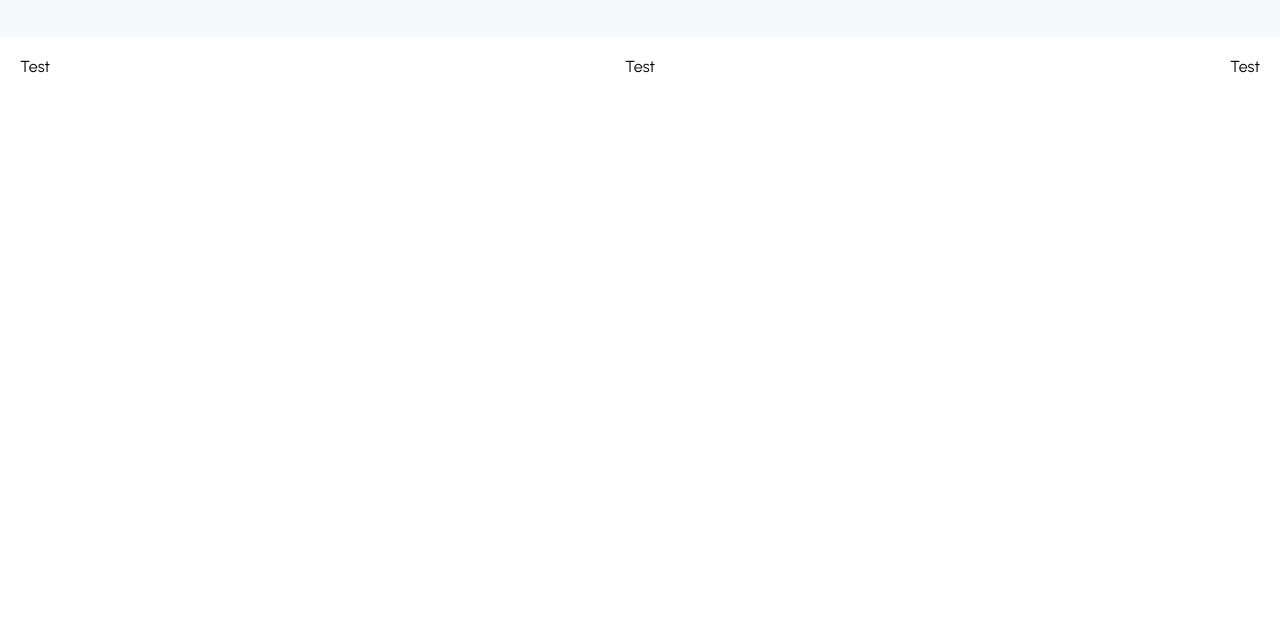
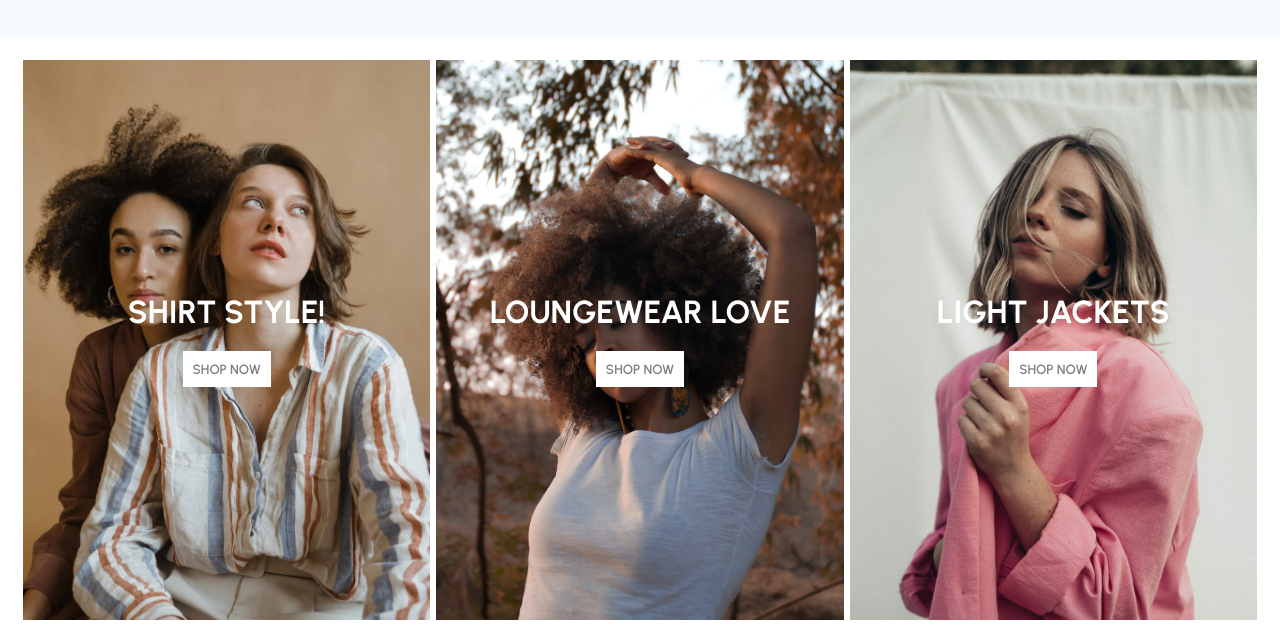
Before and after one commit to DviadFer/ecommerce-react, a React (Create React App) app: page / in a window 1280 px wide. Shown: the part 853-1496 px from the top of the page. Before the commit the page ends 949 px from the top, so only its background shows below. Built offline with nearby package versions, Linux system fonts and the light colour scheme.

Commit message:
Se ha preparado el componente CategoryItem para servir los datos del array categories
Recibe los valores a traves de props desde Categories.jsx.
También se han aplicado estilos CSS.

```diff
--- a/src/components/CategoryItem.jsx
+++ b/src/components/CategoryItem.jsx
@@ -1,13 +1,52 @@
 import styled from "styled-components"
 
 const Container = styled.div`
+    flex: 1;
+    margin: 3px;
+    height: 70vh;
+    position: relative;
+`
 
+const Image = styled.img`
+    object-fit: cover;
+    width: 100%;
+    height: 100%;
+`
+
+const Info = styled.div`
+    position: absolute;
+    top: 0;
+    left: 0;
+    width: 100%;
+    height: 100%;
+    display: flex;
+    flex-direction: column;
+    justify-content: center;
+    align-items: center;
+`
+
+const Title = styled.h1`
+    color: white;
+    margin-bottom: 20px;
+`
+
+const Button = styled.button`
+    border: none;
+    padding: 10px;
+    background-color: white;
+    color: gray;
+    font-weight: 600;
+    cursor: pointer;
 `
 
 function CategoryItem({item}) {
   return (
     <Container>
-        Test
+        <Image src={require('../assets/'+item.img+'.jpeg')} />
+        <Info>
+            <Title>{item.title}</Title>
+            <Button>SHOP NOW</Button>
+        </Info>
     </Container>
   )
 }
```
